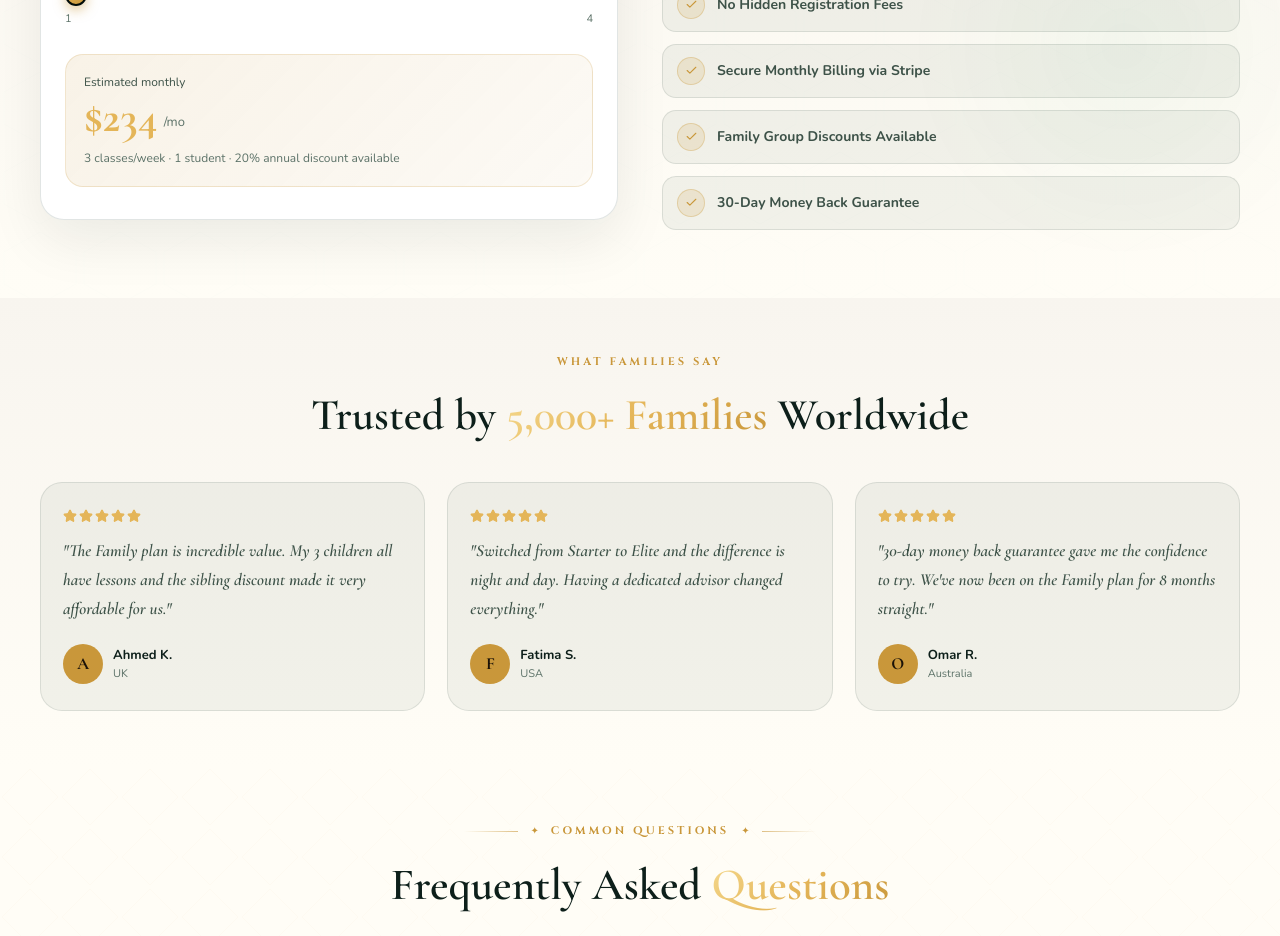
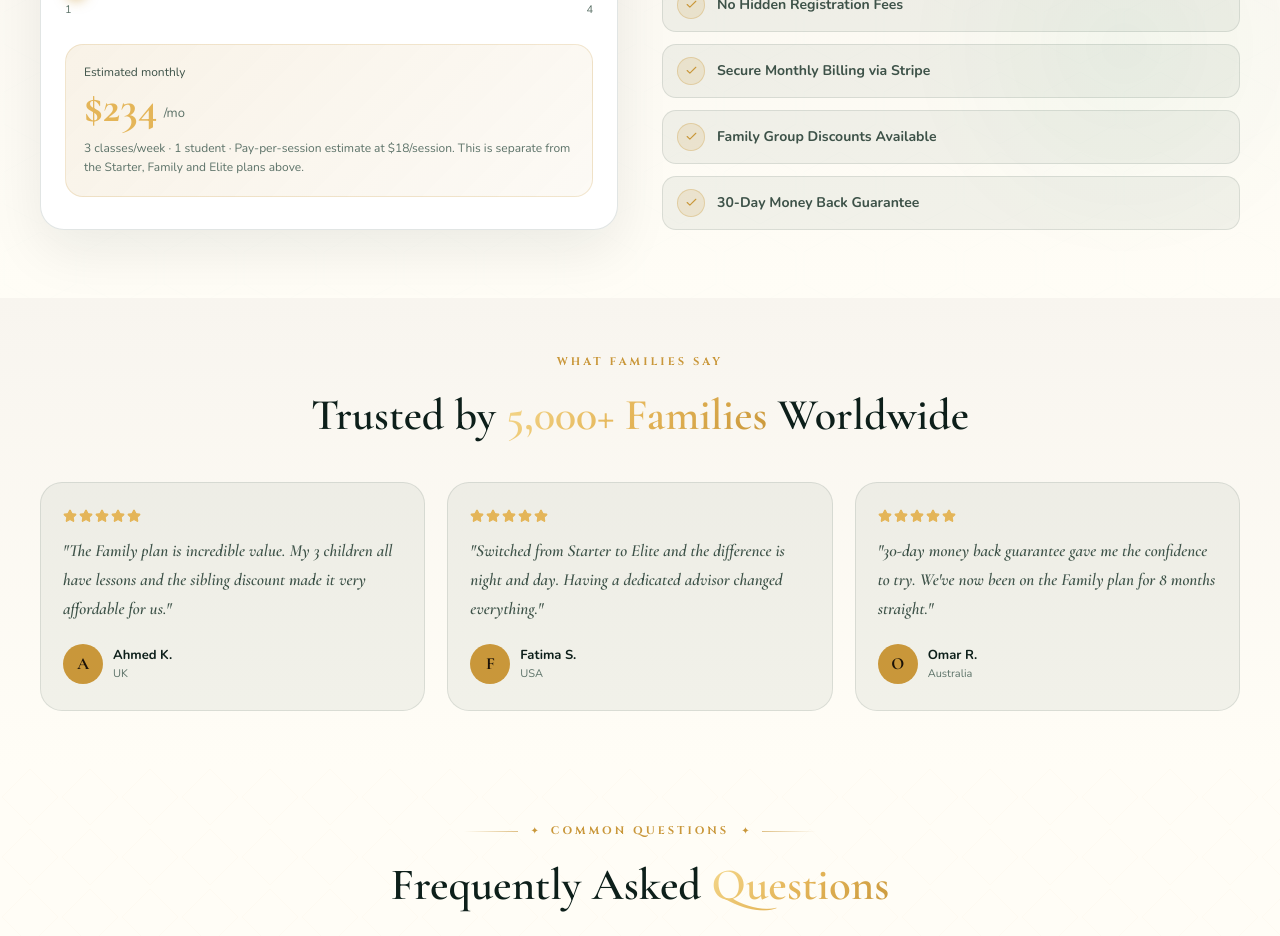
Before and after one commit to muawiaasif772/quranacademy, a React (Vite) app: page /pricing in a window 1280 px wide. Shown: the part 2600-3536 px from the top of the page. Built offline with nearby package versions, Linux system fonts and the light colour scheme; what react-international-phone would draw is missing.

Commit message:
Fix duplicate className, clarify pricing calculator, remove tmp files

```diff
--- a/pages/BookTrial.tsx
+++ b/pages/BookTrial.tsx
@@ -1533,8 +1533,7 @@ const BookTrial: React.FC = () => {
 
         {/* ══════════════════════════════ FORM */}
         <section
-          className="form-pad"
-          className="alm-band-section"
+          className="form-pad alm-band-section"
           style={{
             background:
               "linear-gradient(180deg,var(--surface-section-from) 0%,var(--surface-section-to) 100%)",
--- a/pages/Pricing.tsx
+++ b/pages/Pricing.tsx
@@ -849,7 +849,8 @@ const PlanCalc = () => {
           }}
         >
           {sessions} class{sessions > 1 ? "es" : ""}/week · {siblings} student
-          {siblings > 1 ? "s" : ""} · 20% annual discount available
+          {siblings > 1 ? "s" : ""} · Pay-per-session estimate at $18/session.
+          This is separate from the Starter, Family and Elite plans above.
         </p>
       </div>
     </div>
```
